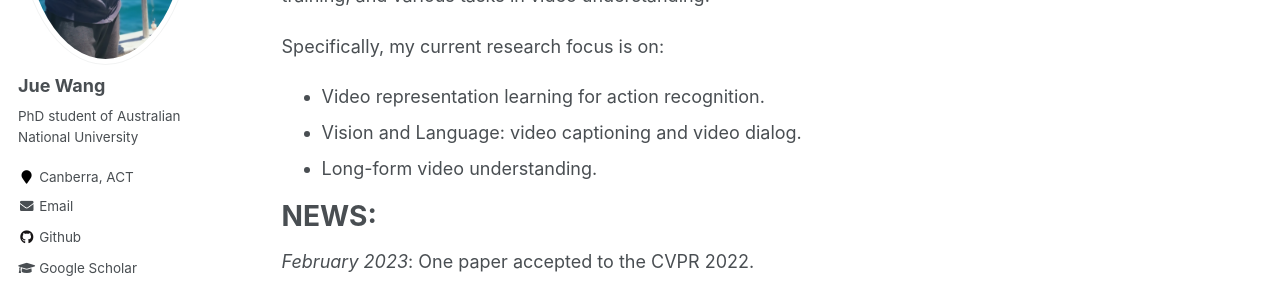
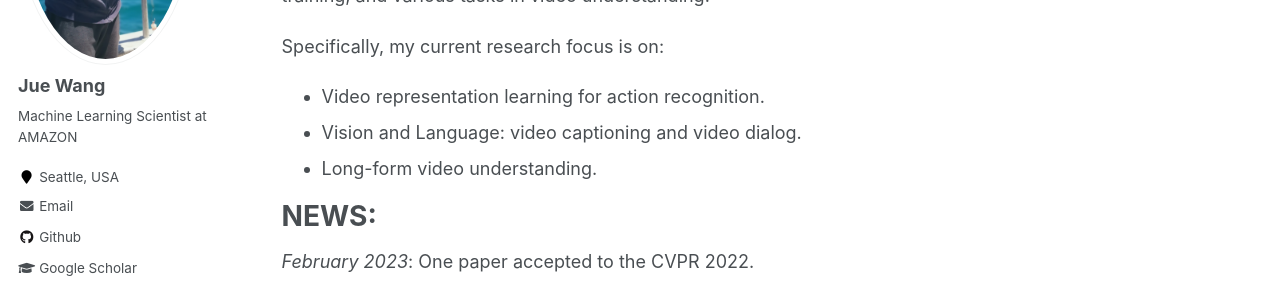
Before and after one commit to 3xWangDot/3xWangDot.github.io, a Jekyll site: the page built from _pages/about.md, in a window 1280 px wide. Shown: the part 340-640 px from the top of the page. Built offline with Jekyll 4.4.1, drawn with Linux system fonts in a browser that asks for light colours.

Commit message:
Update _config.yml

```diff
--- a/_config.yml
+++ b/_config.yml
@@ -10,7 +10,7 @@ locale                   : "en-AU"
 title                    : "Jue Wang"
 title_separator          : "-"
 name                     : &name "Jue Wang"
-description              : &PhD Student of Australian Univerisity"
+description              : &Machine Learning Scientist at AMAZON"
 url                      : https://3xwangdot.github.io/ # the base hostname & protocol for your site e.g. "https://mmistakes.github.io"
 baseurl                  : "" # the subpath of your site, e.g. "/blog"
 repository               : "academicpages/academicpages.github.io"
@@ -82,8 +82,8 @@ analytics:
 author:
   name             : "Jue Wang"
   avatar           : "juewang.jpg"
-  bio              : "PhD student of Australian National University"
-  location         : "Canberra, ACT"
+  bio              : "Machine Learning Scientist at AMAZON"
+  location         : "Seattle, USA"
   employer         :
   pubmed           : #"https://www.ncbi.nlm.nih.gov/pubmed/?term=john+snow"
   googlescholar    : "https://scholar.google.com/citations?user=Lt945BwAAAAJ&hl=zh-CN"
```
